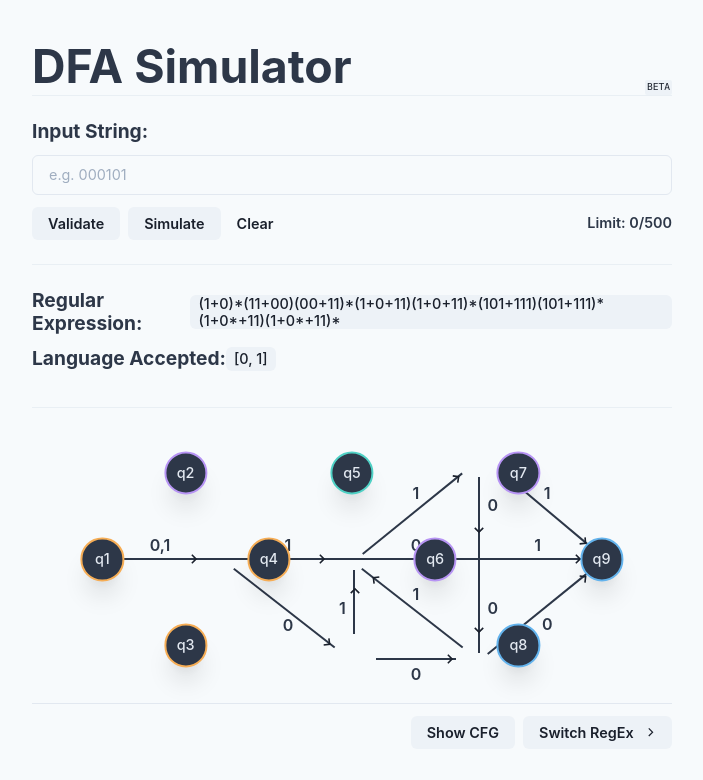
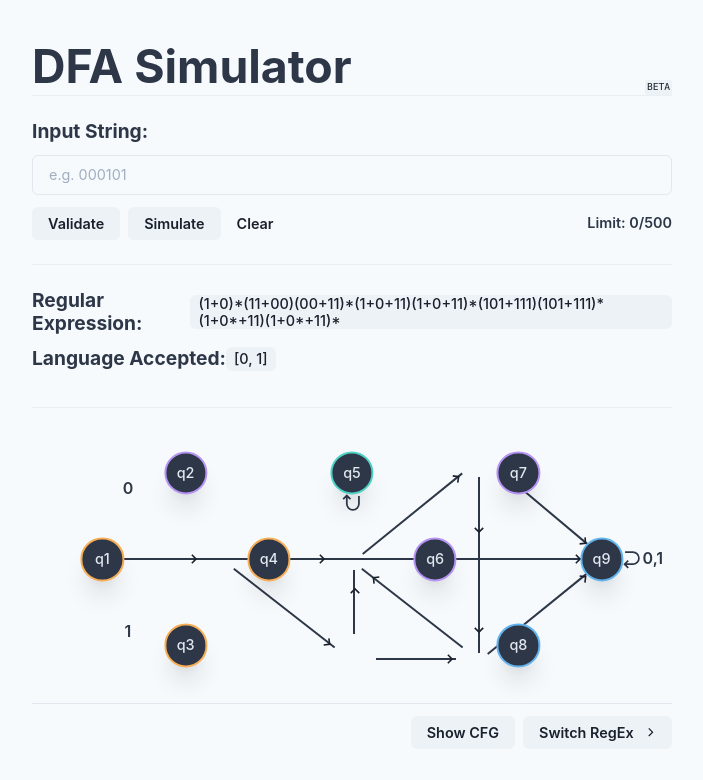
Before and after one commit to gabbiepedrialva/DFA-Simulator, a Next.js app: page / in a window 1280 px wide. Both pictures are taken after a click on the button "Switch RegEx". Shown: the top 780 px of the page, without its empty margins (288-991 px from the left). Built offline with nearby package versions, Linux system fonts and the light colour scheme.

Commit message:
Update SecondDFA.js

```diff
--- a/components/DFA/SecondDFA.js
+++ b/components/DFA/SecondDFA.js
@@ -1,6 +1,6 @@
 import { Badge, Text } from "@chakra-ui/react";
 import { motion } from "framer-motion";
-import { ArrowHead, ArrowLoop, ArrowBody } from "../components/Arrows";
+import { ArrowHead, ArrowLoop, ArrowBody, ArrowLoopLg, ArrowLoopSm } from "../components/Arrows";
 
 const Atom = motion(Badge);
 
@@ -19,188 +19,166 @@ const variants = {
 const SecondDFA = ({ currentNodeVal, simulatingStatus }) => {
   return (
     <>
-      {/* q3 q5 */}
-      <Text size="label" top="27%" left="60%">
+      {/* NUMBERS */}
+
+      {/* qN qN */}
+      <Text
+        size="label"
+        top="25%"
+        left="15%">
+        0
+      </Text>
+      {/* qN qN */}
+      <Text
+        size="label"
+        top="75%"
+        left="15%">
         1
       </Text>
-      {/* q3 q7 */}
-      <Text size="label" top="45%" left="60%">
-        0
-      </Text>
-      {/* q6 q3 */}
-      <Text size="label" top="62%" left="60%">
-        1
-      </Text>
-      {/* q4 q6 */}
-      <Text size="label" top="90%" left="60%">
-        0
-      </Text>
-      {/* q5 q8 */}
-      <Text size="label" top="27%" left="80.5%">
-        1
-      </Text>
-      {/* q7 q8 */}
-      <Text size="label" top="45%" left="79%">
-        1
-      </Text>
-      {/* q6 q8 */}
-      <Text size="label" top="72.5%" left="80.5%">
-        0
-      </Text>
-      {/* q5 q7 */}
-      <Text size="label" top="31%" left="72%">
-        0
-      </Text>
-      {/* q7 q6 */}
-      <Text size="label" top="67%" left="72%">
-        0
-      </Text>
-      {/* q2 q3 */}
-      <Text size="label" top="45%" left="40%">
-        1
-      </Text>
-      {/* q1 q2 */}
-      <Text size="label" top="45%" left="20%">
+      {/* qN qN */}
+      <Text
+        size="label"
+        top="49.5%"
+        left="97%">
         0,1
       </Text>
-      {/* q4 q3 */}
-      <Text size="label" top="67%" left="48.5%">
-        1
-      </Text>
-      {/* q2 q4 */}
-      <Text size="label" top="73%" left="40%">
-        0
-      </Text>
 
-      {/* q1 q8 */}
+
+      {/* ARROW BODY */}
+
+      {/* qN qN */}
       <ArrowBody
         w={["15em", "15em", "31em", null, null, "47em"]}
         top={["58%", "58%", "55%", "55%", "55%", "55%"]}
         left="50%"
       />
-      {/* q5 q6 */}
+      {/* qN qN */}
       <ArrowBody
         w={["8em", "8em", "11em", null, null, "11em"]}
         top={["56%", "56%", "52%", null, null, "55%"]}
         left={["65.5%", "65.5%", "67.5%", null, null, "68.5%"]}
         rotate="90"
       />
-      {/* q4 q3 */}
+      {/* qN qN */}
       <ArrowBody
         w={["4em", "4em", "4em", null, null, "3em"]}
         top={["65%", "65%", "65%", null, null, "67%"]}
         left={["45.5%", "45.5%", "48%", null, null, "48.5%"]}
         rotate="90"
       />
-      {/* q2 q4 */}
+      {/* qN qN */}
       <ArrowBody
         w={["5em", null, "8em", null, null, "13em"]}
         top={["71%", null, "71%", null, null, "71%"]}
         left={["36%", null, "38%", null, null, "38%"]}
         rotate={["46", null, "38", null, null, "27"]}
       />
-      {/* q6 q3 */}
+      {/* qN qN */}
       <ArrowBody
         w={["5em", null, "8em", null, null, "13em"]}
         top={["71%", null, "71%", null, null, "71%"]}
         left={["56%", null, "58%", null, null, "58%"]}
         rotate={["46", null, "38", null, null, "27"]}
       />
-      {/* q3 q5 */}
+      {/* qN qN */}
       <ArrowBody
         w={["5em", null, "8em", null, null, "12em"]}
         top={["29%", null, "30%", null, null, "29%"]}
         left={["56%", null, "58%", null, null, "58%"]}
         rotate={["133", null, "141", null, null, "152"]}
       />
-      {/* q5 q8 */}
+      {/* qN qN */}
       <ArrowBody
         w={["5em", null, "8em", null, null, "12em"]}
         top={["27%", null, "29%", null, null, "29%"]}
         left={["84%", null, "82%", null, null, "82%"]}
         rotate={["227", null, "220", null, null, "208"]}
       />
-      {/* q4 q6 */}
+      {/* qN qN */}
       <ArrowBody
         w={["3em", null, "5em", null, null, "9em"]}
         top={["93%", null, "90%", null, null, "91%"]}
         left="60%"
       />
-      {/* q6 q8 */}
+      {/* qN qN */}
       <ArrowBody
         w={["5em", null, "8em", null, null, "12em"]}
         top={["65%", null, "65%", null, null, "65%"]}
         left={["75%", null, "77.5%", null, null, "79%"]}
         rotate={["133", null, "141", null, null, "152"]}
       />
-      {/* q7 q8 */}
+
+
+      {/* ARROW HEADS */}
+
+      {/* qN qN */}
       <ArrowHead
         top={["50%", null, "49.7%", null, null, "49.7%"]}
         left={["84.3%", null, "85.3%", null, null, "86.6%"]}
       />
-      {/* q3 q7 */}
+      {/* qN qN */}
       <ArrowHead
         top={["50%", null, "49.7%", null, null, "49.7%"]}
         left={["64.2%", null, "65.3%", null, null, "66.6%"]}
       />
-      {/* q2 q3 */}
+      {/* qN qN */}
       <ArrowHead
         top={["50%", null, "49.7%", null, null, "49.7%"]}
         left={["44.3%", null, "45.3%", null, null, "46.6%"]}
       />
-      {/* q1 q2 */}
+      {/* qN qN */}
       <ArrowHead
         top={["50%", null, "49.7%", null, null, "49.7%"]}
         left={["24.3%", null, "25.3%", null, null, "26.6%"]}
       />
-      {/* q4 q3 */}
+      {/* qN qN */}
       <ArrowHead
         top={["60%", null, "61%", null, null, "61.5%"]}
         left={["50.3%", null, "50.4%", null, null, "50.1%"]}
         rotate="-90"
       />
-      {/* q2 q4 */}
+      {/* qN qN */}
       <ArrowHead
         top={["77.5%", null, "79%", null, null, "80.6%"]}
         left={["46.3%", null, "46.3%", null, null, "46.8%"]}
         rotate={["46", null, "38", null, null, "27"]}
       />
-      {/* q3 q5 */}
+      {/* qN qN */}
       <ArrowHead
         top={["22.7%", null, "21.7%", null, null, "19.3%"]}
         left={["65.9%", null, "66.4%", null, null, "66.8%"]}
         rotate={["315", null, "324", null, null, "330"]}
       />
-      {/* q6 q3 */}
+      {/* qN qN */}
       <ArrowHead
         top={["56.9%", null, "56.8%", null, null, "56.5%"]}
         left={["54.4%", null, "53.6%", null, null, "53%"]}
         rotate={["226", null, "218", null, null, "215"]}
       />
-      {/* q4 q6 */}
+      {/* qN qN */}
       <ArrowHead
         top={["85.4%", null, "84.7%", null, null, "85.8%"]}
         left={["64.2%", null, "65.3%", null, null, "66.6%"]}
       />
-      {/* q7 q6 */}
+      {/* qN qN */}
       <ArrowHead
         top={["75%", null, "74.7%", null, null, "73.6%"]}
         left={["70.2%", null, "69.9%", null, null, "70.1%"]}
         rotate="90"
       />
-      {/* q5 q7 */}
+      {/* qN qN */}
       <ArrowHead
         top={["40.1%", null, "39.8%", null, null, "38.6%"]}
         left={["70.2%", null, "69.9%", null, null, "70.1%"]}
         rotate="90"
       />
-      {/* q6 q8 */}
+      {/* qN qN */}
       <ArrowHead
         top={["57.2%", null, "56.5%", null, null, "56.6%"]}
         left={["85.7%", null, "86.2%", null, null, "87.1%"]}
         rotate={["315", null, "321", null, null, "330"]}
       />
-      {/* q5 q8 */}
+      {/* qN qN */}
       <ArrowHead
         top={["42.4%", null, "44%", null, null, "44%"]}
         left={["86%", null, "86.2%", null, null, "87.1%"]}
@@ -208,11 +186,30 @@ const SecondDFA = ({ currentNodeVal, simulatingStatus }) => {
       />
 
 
+      {/* ARROW LOOPS */}
+
+      {/* q5 */}
+      <ArrowLoopSm
+        top="30.3%"
+        left={["50%", "50%", "50%", "50%", "50%", "50%"]}
+        rotate="270"
+      />
+
+      {/* q9 */}
+      <ArrowLoopSm
+        top="50%"
+        left={["95.1%", "95.1%", "93.7%", "93.7%", "93.7%", "93.7%"]}
+        rotate="180"
+      />
+
+
+      {/* STATES */}
+
       <Atom
         variant="1"
         variants={variants}
         initial="initial"
-        animate={currentNodeVal == 5 ? "pulse" : ""}
+        animate={currentNodeVal == 1 ? "pulse" : ""}
         whileHover={!simulatingStatus && "scale"}
       >
         q1
@@ -221,7 +218,7 @@ const SecondDFA = ({ currentNodeVal, simulatingStatus }) => {
         variant="2"
         variants={variants}
         initial="initial"
-        animate={currentNodeVal == 7 ? "pulse" : ""}
+        animate={currentNodeVal == 2 ? "pulse" : ""}
         whileHover={!simulatingStatus && "scale"}
       >
         q2
@@ -230,7 +227,7 @@ const SecondDFA = ({ currentNodeVal, simulatingStatus }) => {
         variant="3"
         variants={variants}
         initial="initial"
-        animate={currentNodeVal == 6 ? "pulse" : ""}
+        animate={currentNodeVal == 3 ? "pulse" : ""}
         whileHover={!simulatingStatus && "scale"}
       >
         q3
@@ -239,7 +236,7 @@ const SecondDFA = ({ currentNodeVal, simulatingStatus }) => {
         variant="4"
         variants={variants}
         initial="initial"
-        animate={currentNodeVal == 3 ? "pulse" : ""}
+        animate={currentNodeVal == 4 ? "pulse" : ""}
         whileHover={!simulatingStatus && "scale"}
       >
         q4
@@ -248,7 +245,7 @@ const SecondDFA = ({ currentNodeVal, simulatingStatus }) => {
         variant="5"
         variants={variants}
         initial="initial"
-        animate={currentNodeVal == 8 ? "pulse" : ""}
+        animate={currentNodeVal == 5 ? "pulse" : ""}
         whileHover={!simulatingStatus && "scale"}
       >
         q5
@@ -257,7 +254,7 @@ const SecondDFA = ({ currentNodeVal, simulatingStatus }) => {
         variant="6"
         variants={variants}
         initial="initial"
-        animate={currentNodeVal == 4 ? "pulse" : ""}
+        animate={currentNodeVal == 6 ? "pulse" : ""}
         whileHover={!simulatingStatus && "scale"}
       >
         q6
@@ -266,7 +263,7 @@ const SecondDFA = ({ currentNodeVal, simulatingStatus }) => {
         variant="7"
         variants={variants}
         initial="initial"
-        animate={currentNodeVal == 2 ? "pulse" : ""}
+        animate={currentNodeVal == 7 ? "pulse" : ""}
         whileHover={!simulatingStatus && "scale"}
       >
         q7
@@ -275,7 +272,7 @@ const SecondDFA = ({ currentNodeVal, simulatingStatus }) => {
         variant="8"
         variants={variants}
         initial="initial"
-        animate={currentNodeVal == 1 ? "pulse" : ""}
+        animate={currentNodeVal == 8 ? "pulse" : ""}
         whileHover={!simulatingStatus && "scale"}
       >
         q8
```
